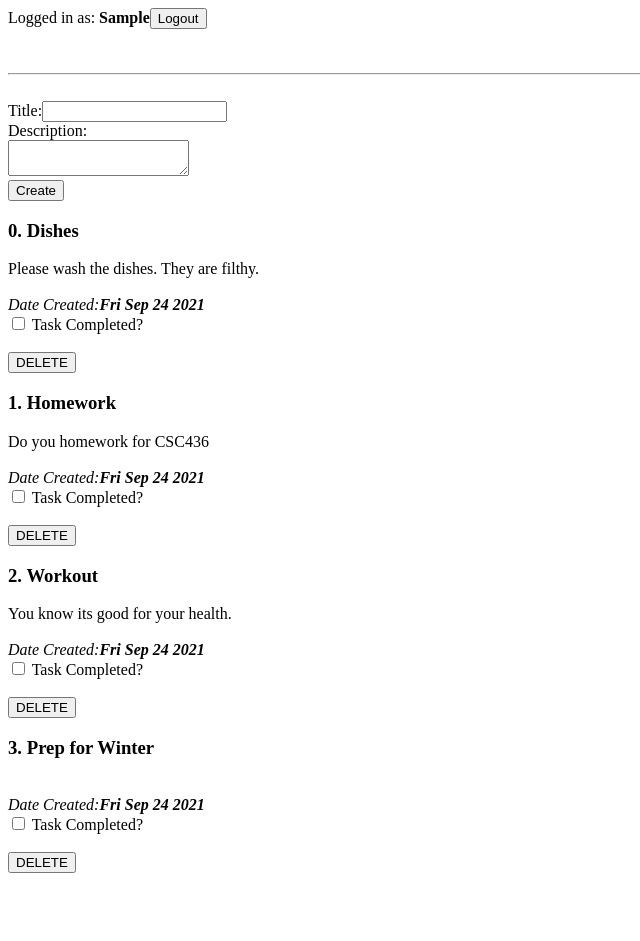
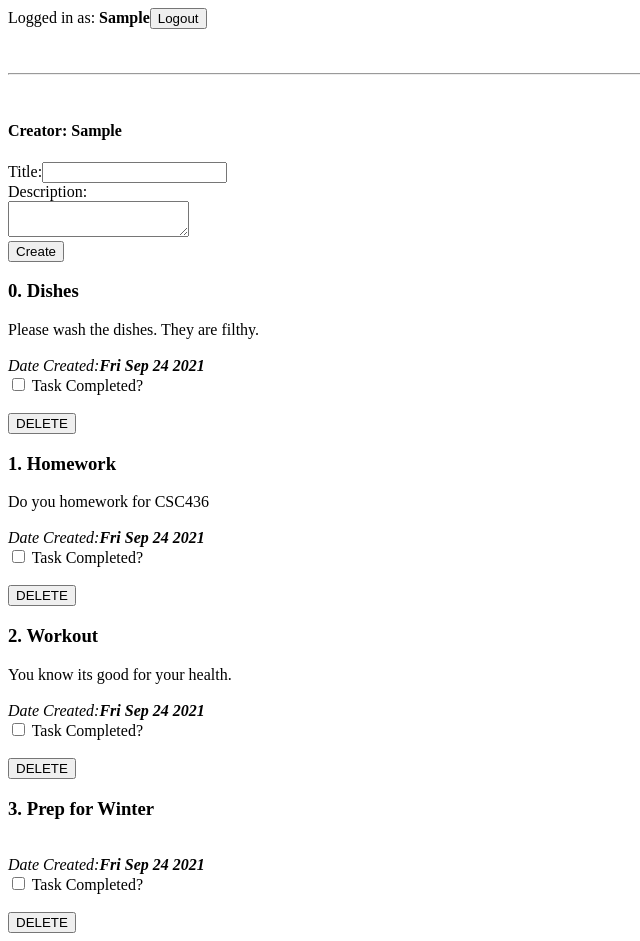
Before and after one commit to criveracrum/react-todo, a React (Create React App) app: page / in a window 1280 px wide. Both pictures are taken after typing "Sample", "Sample123" into the empty fields and a click on the input "Login". Shown: the whole page, without its empty margins (0-640 px from the left). Before the commit the page ends 881 px from the top, so only its background shows below. Built offline with nearby package versions, Linux system fonts and the light colour scheme.

Commit message:
added author

```diff
--- a/src/todo/CreateTodo.js
+++ b/src/todo/CreateTodo.js
@@ -31,6 +31,7 @@ export default function CreateTodo ({user, dispatch}) {
      return (
           <form onSubmit={e => {e.preventDefault(); dispatch({type: "CREATE_TODO", title, description, dateString});}}>
              <div>
+                 <h4>Creator: {user}</h4>
                  <label htmlFor="create-title">Title:</label>
                  <input type="text" name="create-title" id="create-title" onChange={onTitleChange} required/>
              </div>
```
